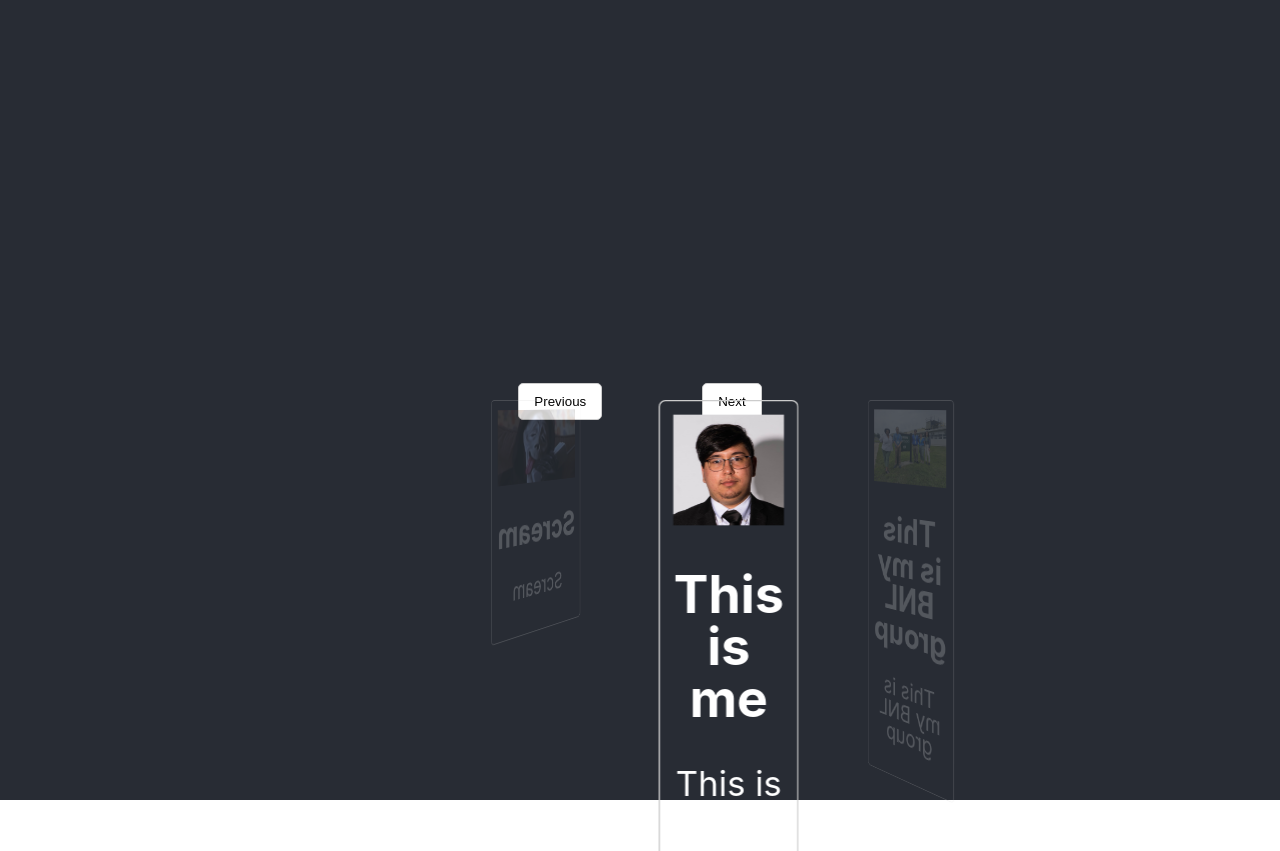
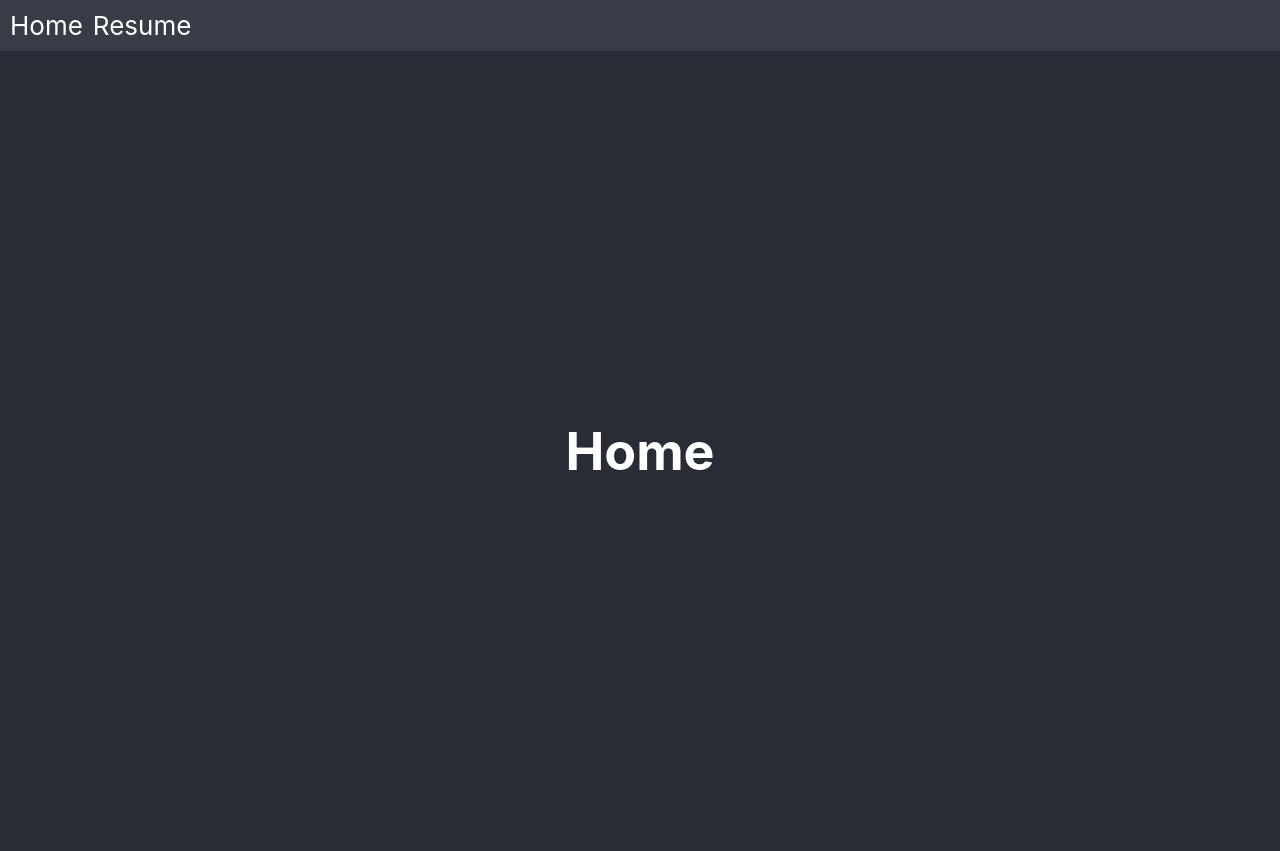
Before and after one commit to Log45/Personal-Website, a React (Create React App) app in the folder my-app/: page / in a window 1280 px wide. Built offline with nearby package versions, Linux system fonts and the light colour scheme.

Commit message:
Removed turntable and added navbar

```diff
--- a/my-app/package.json
+++ b/my-app/package.json
@@ -10,8 +10,10 @@
     "@types/node": "^16.18.89",
     "@types/react": "^18.2.66",
     "@types/react-dom": "^18.2.22",
+    "@types/react-router-dom": "^5.3.3",
     "react": "^18.2.0",
     "react-dom": "^18.2.0",
+    "react-router-dom": "^6.22.3",
     "react-scripts": "5.0.1",
     "typescript": "^4.9.5",
     "web-vitals": "^2.1.4"
--- a/my-app/src/App.tsx
+++ b/my-app/src/App.tsx
@@ -1,18 +1,27 @@
+// App.tsx
 import React from 'react';
-import logo from './logo.svg';
-import './App.css';
-import TurningDisplayRack from './components/TurningDisplayRack';
+import { BrowserRouter as Router, Route, Routes } from 'react-router-dom';
+import Home from './components/Home';
+import Resume from './components/Resume';
+//import About from './components/About';
+//import Contact from './components/Contact';
 
-function App() {
+const App: React.FC = () => {
   return (
-    <div className="App">
-      <header className="App-header">
-      <TurningDisplayRack />
-      </header>
+    <Router>
+      <div>
+        <Routes>
+          <Route path="/" Component={Home} />
+          <Route path="/resume" Component={Resume} />
+          {/* Add more routes as needed */}
+        </Routes>
+      </div>
+    </Router>
+  );
+};
 
-    </div>
-  );
-}
+export default App;
+
 
 
 
@@ -41,4 +50,4 @@ function App() {
 //   );
 // }
 
-export default App;
+//export default App;
--- /dev/null
+++ b/my-app/src/components/Home.css
@@ -0,0 +1,11 @@
+.Home {
+    text-align: center;
+    background-color: #282c34;
+    min-height: 100vh;
+    display: flex;
+    flex-direction: column;
+    align-items: center;
+    justify-content: center;
+    font-size: calc(10px + 2vmin);
+    color: white;
+  }
--- /dev/null
+++ b/my-app/src/components/Home.tsx
@@ -0,0 +1,20 @@
+// Home.tsx
+
+import React from 'react';
+import './Home.css';
+import Navbar from './Navbar'
+
+const Home: React.FC = () => {
+  return (
+    <div>
+    <Navbar/>
+    <div className='Home'>
+
+      <h1>Home</h1>
+      {/* Home page content */}
+    </div>
+    </div>
+  );
+};
+
+export default Home;
--- /dev/null
+++ b/my-app/src/components/Navbar.css
@@ -0,0 +1,26 @@
+.Navbar{
+  background-color: #373c47 !important;
+  /* display:inline; */
+  font-size: calc(10px + 2vmin);
+  padding:10px
+}
+
+nav ul {
+    list-style-type: none; /* Remove default list styling */
+    margin: 0;
+    padding: 0;
+    display: flex; /* Use flexbox layout */
+  }
+
+  nav ul li {
+    margin-right: 10px; /* Add some spacing between list items */
+  }
+
+  nav ul li:last-child {
+    margin-right: 0; /* Remove margin from the last list item */
+  }
+
+  nav ul li a {
+    text-decoration: none; /* Remove default link underline */
+    color: white; /* Change link color */
+  }
--- /dev/null
+++ b/my-app/src/components/Navbar.tsx
@@ -0,0 +1,19 @@
+import React from 'react';
+import { Link } from 'react-router-dom';
+import './Navbar.css'; // Import the CSS file
+
+const Navbar: React.FC = () => {
+  return (
+    <div className='Navbar'>
+    <nav>
+      <ul className="navbar-list"> {/* Apply CSS class to the ul element */}
+        <li><Link to="/">Home</Link></li>
+        <li><a href="resume.pdf" target="_blank" rel="noopener noreferrer">Resume</a></li>
+        {/* <li><Link to="/contact">Contact</Link></li> */}
+      </ul>
+    </nav>
+    </div>
+  );
+};
+
+export default Navbar;
--- /dev/null
+++ b/my-app/src/components/Resume.tsx
@@ -0,0 +1,20 @@
+// Resume.tsx
+
+import React from 'react';
+import Navbar from './Navbar'
+
+const Resume: React.FC = () => {
+  return (
+    <div>
+    <div className='Navbar'>
+    <Navbar/>
+    </div>
+    <div>
+      <h2>Resume</h2>
+      <a href="resume.pdf" target="_blank" rel="noopener noreferrer">View Resume</a>
+    </div>
+    </div>
+  );
+};
+
+export default Resume;
--- a/my-app/src/components/TurningDisplayRack.css
+++ b/my-app/src/components/TurningDisplayRack.css
@@ -4,24 +4,35 @@
     align-items: center;
   }
 
-  .prev-button,
-  .next-button {
+  .prev-button{
     padding: 10px 15px;
-    margin: 0 50px;
+    margin: 0 100px;
     border: 1px solid #ccc;
     border-radius: 5px;
     background-color: #fff;
     cursor: pointer;
+    align-items: left;
+  }
+  .next-button {
+    padding: 10px 15px;
+    margin: 0 100px;
+    border: 1px solid #ccc;
+    border-radius: 5px;
+    background-color: #fff;
+    cursor: pointer;
+    align-items: right;
   }
 
   .turning-display-rack {
-    perspective: 1000px;
+    perspective: 800px;
   }
 
   .rack {
     display: flex;
     transform-style: preserve-3d;
     transition: transform 0.5s ease;
+    justify-content: center;
+    align-items: center;
   }
 
   .option {
@@ -46,6 +57,6 @@
   .option-image {
     max-width: 100%; /* Ensure the image doesn't exceed the size of the option box */
     max-height: 100%; /* Ensure the image doesn't exceed the size of the option box */
-    display: block; /* Make sure the image behaves like a block element */
+    display:block; /* Make sure the image behaves like a block element */
     margin: auto; /* Center the image horizontally */
   }
--- a/my-app/src/components/TurningDisplayRack.tsx
+++ b/my-app/src/components/TurningDisplayRack.tsx
@@ -33,9 +33,9 @@ const TurningDisplayRack: React.FC = () => {
 
   return (
     <div className="turning-display-rack-container">
-      <div className="prev-button-container">
+      {/* <div className="prev-button-container"> */}
         <button className="prev-button" onClick={prevOption}>Previous</button>
-      </div>
+      {/* </div> */}
       <div className="turning-display-rack">
         <div className="rack">
           {options.map((option, index) => (
@@ -59,9 +59,9 @@ const TurningDisplayRack: React.FC = () => {
           ))}
         </div>
       </div>
-      <div className="next-button-container">
+      {/* <div className="next-button-container"> */}
         <button className="next-button" onClick={nextOption}>Next</button>
-      </div>
+      {/* </div> */}
     </div>
   );
 };
```
Also changed, not shown: 2 other files (tests, documents, lock files or other folders).
